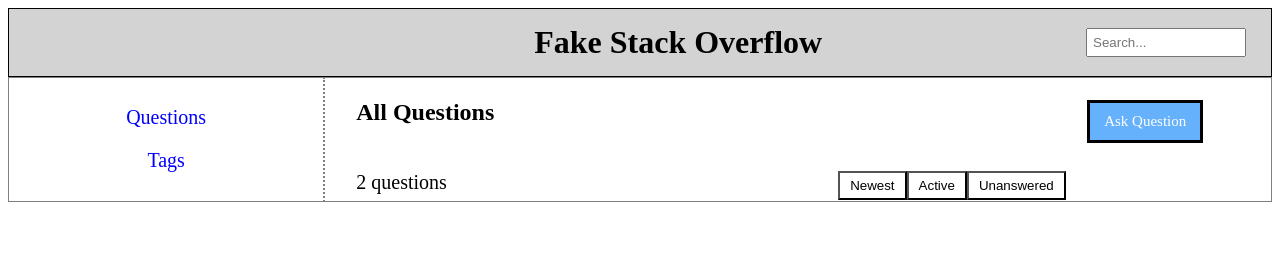
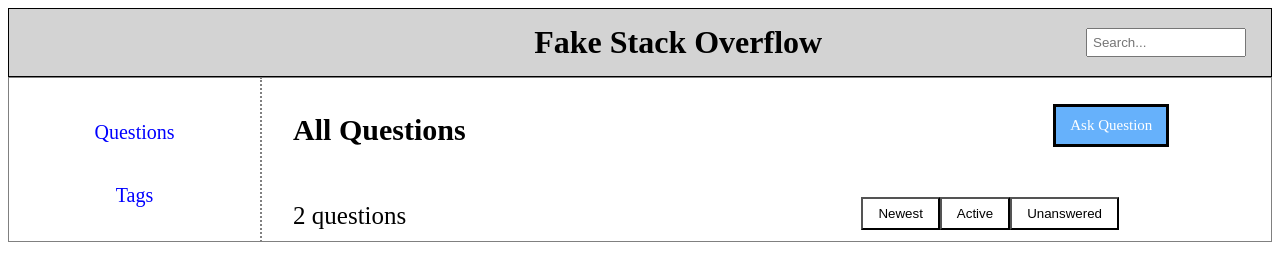
Before and after one commit to joycelynxia/cse316-f23-pa01, a plain HTML site: page index.html in a window 1280 px wide. Drawn offline with Linux system fonts and the light colour scheme.

Commit message:
same as last change

```diff
--- a/css/index.css
+++ b/css/index.css
@@ -2,7 +2,6 @@
   display: flex;
   align-items: center;
   background-color: lightgray;
-    text-align: center;
   border: 1px solid black;
   position: relative;
   padding: 15px;
@@ -50,7 +49,8 @@
 display: block;
 color: blue;
 text-align: center;
-  padding: 10px;
+padding: 15px;
+margin-top: 10px;
 text-decoration: none;
 font-size: 20px;
 }
@@ -59,19 +59,25 @@
 background-color: lightgray;
 }
 
+.top {
+overflow: hidden;
+display: flex;
+align-items: center;
+justify-content: space-between;
+}
+
 #all_q {
 position: relative;
 padding-left: 30px;
-  padding-top: 20px;
+padding-top: 9px;
+font-size: 30;
 }
 
 .ask {
-  overflow: hidden;
 width: 110px;
 border-style: solid;
-  position: absolute;
-  top: 100px;
-  right: 6%;
+text-align: right;
+margin-right: 10%
 }
 
 .ask a {
@@ -92,30 +98,29 @@
 overflow: hidden;
 display: flex;
 align-items: center;
+justify-content: space-between;
 }
 
 .num_q {
 position: relative;
 padding: 20px 0 0 30px;
-  margin-right: 10px;
-  font-size: 20px;
-  float: left;
+font-size: 25px;
 width: 50%;
 }
 
 .sorting-options {
 display: flex;
-  margin-top: 10px;
-  float: right;
+position: relative;
+margin: 10px 15%;
 padding-top: 15px;
+
 }
 
 .sorting-options button{
 cursor: pointer;
 border-radius: 0px;
-  padding: 5px 10px;
+padding: 7px 15px;
 background-color: white;
-  width: 50%;
 }
 
 .sorting-options button:hover {
@@ -128,5 +133,10 @@ table {
 }
 
 td:first-child{
-  border-right: 2px dotted gray;
+border-right: 2.5px dotted gray;
+width: 20%;
 }
+
+.content{
+  border-bottom: 2.5 dotted gray;
+}
```
Lines whose indentation alone changed are shown as unchanged.
